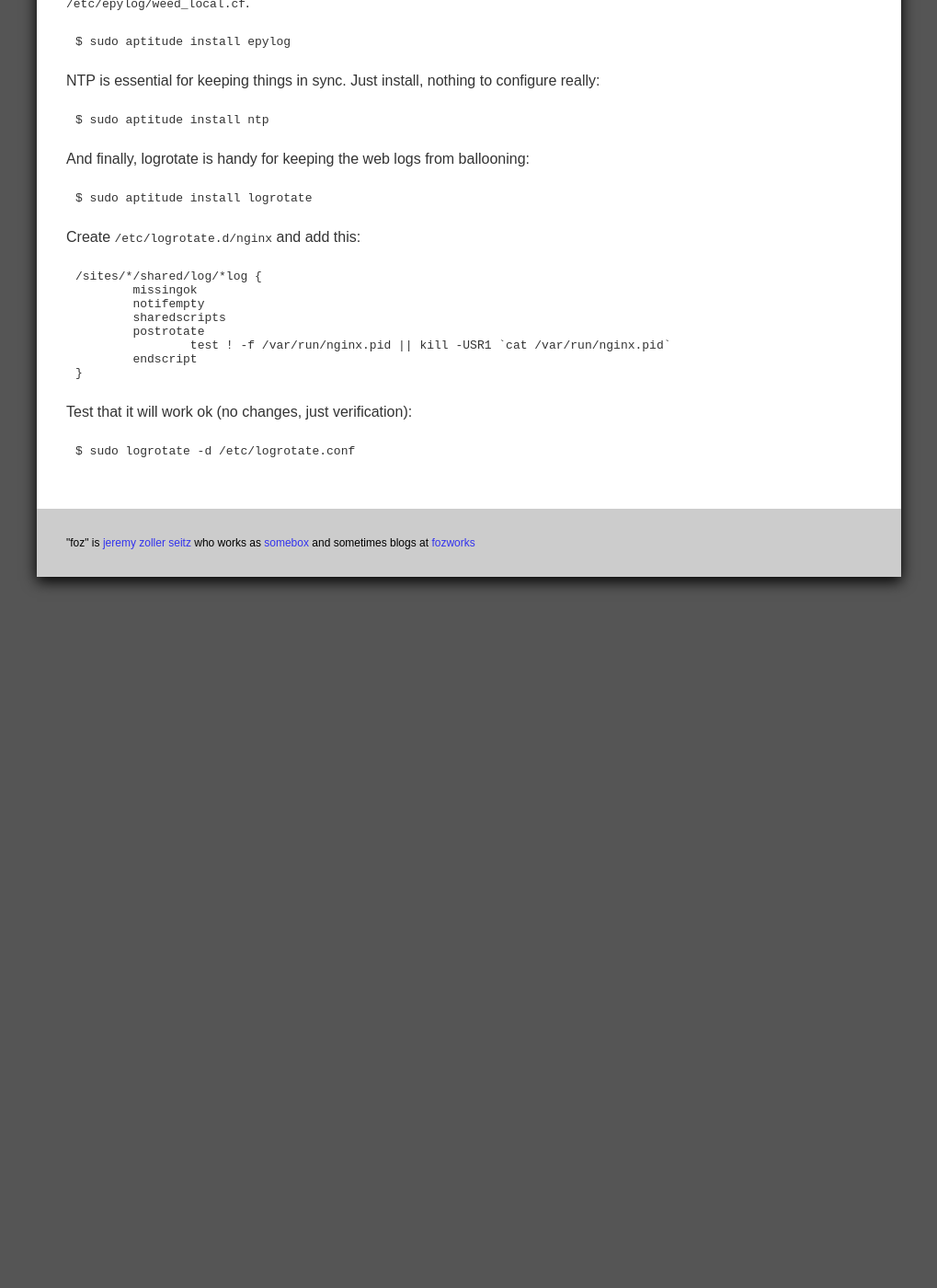
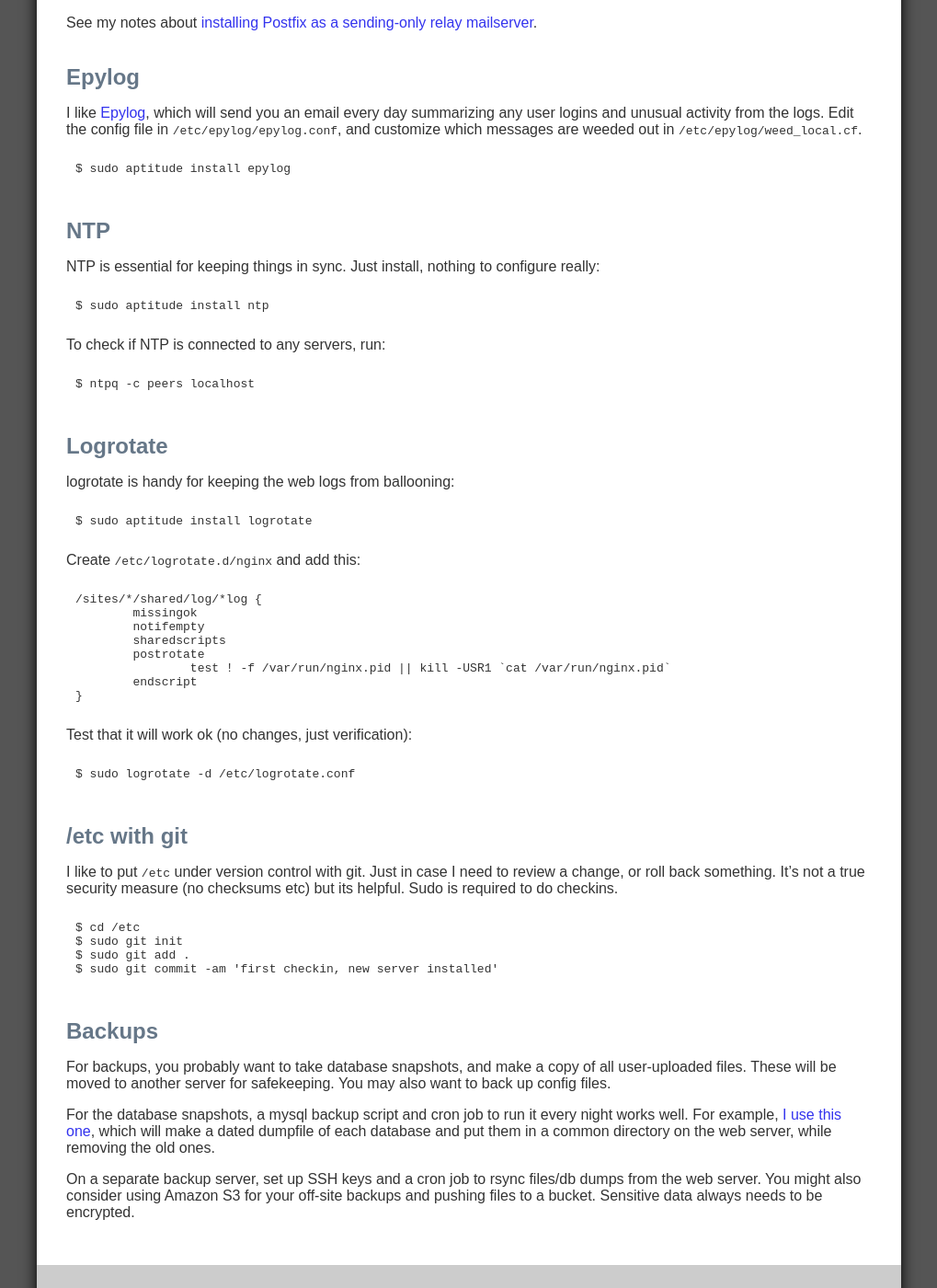
Before and after one commit to foz/foz.github.com, a Jekyll site: the page built from debian-rails-setup.md, in a window 1280 px wide and 1400 px high, scrolled down 7573 px. Shown: the whole window at 92% size, without its empty margins (130-1149 px from the left). Built offline with Jekyll 4.4.1, drawn with Linux system fonts in a browser that asks for light colours; Markdown is read by kramdown in place of the engine named in the settings; some of the changed text lies outside the part shown.

Commit message:
more stuff about ntp, logrotate, epylog. Some reordering and title changes

```diff
--- a/debian-rails-setup.md
+++ b/debian-rails-setup.md
@@ -137,7 +137,9 @@
 
 Now set up your shell kit :)
 
-## Install Ruby (REE)
+# Ruby, Rails and MySQL
+
+## Ruby Enterprise Edition
 
 Get Ruby Enterprise edition at http://www.rubyenterpriseedition.com/download.html
 
@@ -378,17 +360,48 @@
 
 If everything works ok, your Rails install should be done.
 
-# Other Services
+# Post-Install
 
-I suggest installing [Epylog](https://fedorahosted.org/epylog/), which will send you an email every day detailing any interesting logins or activity from the logs. Edit the config file in `/etc/epylog/epylog.conf`, and customize which messages are weeded out in `/etc/epylog/weed_local.cf`.
+Wait, there's still a number of things related to security and upkeep to install!
+
+## Security Stuff
+
+Edit /etc/ssh/sshd_config. Restrict ssh logins to certain users only.
+
+	PermitRootLogin no
+	AllowUsers jeremy deployer
+
+Restart ssh:
+
+	$ sudo /etc/init.d/ssh restart
+
+Install fail2ban and denyhosts, to help keep the script-kiddies away.
+
+	$ sudo aptitude install fail2ban denyhosts
+
+## Set Up Mail
+
+See my notes about [installing Postfix as a sending-only relay mailserver](postfix-notes.html).
+
+## Epylog
+
+I like [Epylog](https://fedorahosted.org/epylog/), which will send you an email every day summarizing any  user logins and unusual activity from the logs. Edit the config file in `/etc/epylog/epylog.conf`, and customize which messages are weeded out in `/etc/epylog/weed_local.cf`.
 
 	$ sudo aptitude install epylog
+
+## NTP
 
 NTP is essential for keeping things in sync. Just install, nothing to configure really:
 
 	$ sudo aptitude install ntp
 
-And finally, logrotate is handy for keeping the web logs from ballooning:
+To check if NTP is connected to any servers, run:
+
+	$ ntpq -c peers localhost
+
+## Logrotate
+
+logrotate is handy for keeping the web logs from ballooning:
 
 	$ sudo aptitude install logrotate
 
@@ -406,3 +419,20 @@
 Test that it will work ok (no changes, just verification):
 
 	$ sudo logrotate -d /etc/logrotate.conf
+
+## /etc with git
+
+I like to put `/etc` under version control with git. Just in case I need to review a change, or roll back something. It's not a true security measure (no checksums etc) but its helpful. Sudo is required to do checkins.
+
+	$ cd /etc
+	$ sudo git init
+	$ sudo git add .
+	$ sudo git commit -am 'first checkin, new server installed'
+
+## Backups
+
+For backups, you probably want to take database snapshots, and make a copy of all user-uploaded files. These will be moved to another server for safekeeping. You may also want to back up config files.
+
+For the database snapshots, a mysql backup script and cron job to run it every night works well. For example, [I use this one](https://gist.github.com/549062), which will make a dated dumpfile of each database and put them in a common directory on the web server, while removing the old ones.
+
+On a separate backup server, set up SSH keys and a cron job to rsync files/db dumps from the web server. You might also consider using Amazon S3 for your off-site backups and pushing files to a bucket. Sensitive data always needs to be encrypted.
```
Also changed, not shown: other parts of debian-rails-setup.md (+0 -20 lines).
